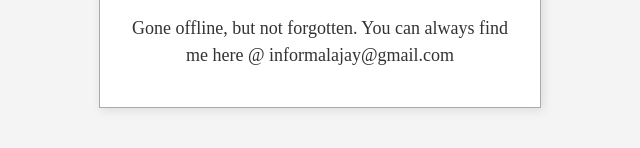
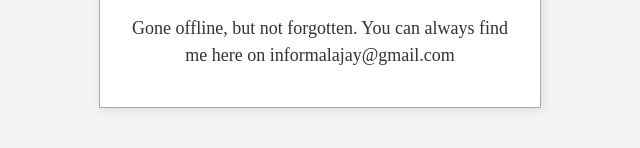
Before and after one commit to ajaykmr8684/Dead, a plain HTML site: page index.html in a window 1280 px wide. Shown: the part 416-564 px from the top of the page, 320-960 px from the left. Drawn offline with Linux system fonts and the light colour scheme.

Commit message:
Update index.html

```diff
--- a/index.html
+++ b/index.html
@@ -38,7 +38,7 @@
   <div class="notice-box">
     <h1> Alive but dead </h1>
     <p>That's it. Done with doomscrolling and fake people. Good luck, Internet, I’m out!</p>
-    <p> Gone offline, but not forgotten. You can always find me here @ informalajay@gmail.com</p>
+    <p> Gone offline, but not forgotten. You can always find me here on informalajay@gmail.com</p>
   </div>
 </body>
 </html>
```
